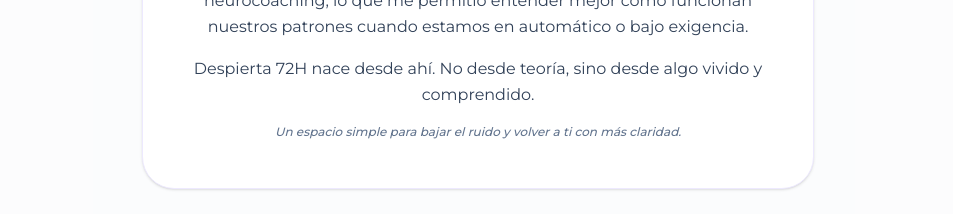
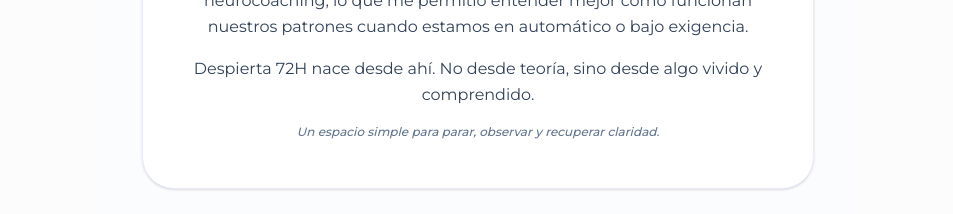
Before and after one commit to cursossolange/despierta-72h, a React (Vite) app: page / in a window 1280 px wide. Shown: the part 2820-3034 px from the top of the page, without its empty margins (162-1115 px from the left). Built offline with nearby package versions, Linux system fonts and the light colour scheme; no server answers.

Commit message:
Update LandingPage.tsx

```diff
--- a/src/components/LandingPage.tsx
+++ b/src/components/LandingPage.tsx
@@ -339,7 +339,7 @@ export default function LandingPage({ onPurchase }: LandingPageProps) {
                 <p>Ese aprendizaje vino después, cuando me tocó vivir mis propios procesos y entender que muchas veces no se trata de resolver más rápido, sino de parar.</p>
                 <p>En ese camino profundicé en neurociencia y me formé en neurocoaching, lo que me permitió entender mejor cómo funcionan nuestros patrones cuando estamos en automático o bajo exigencia.</p>
                 <p>Despierta 72H nace desde ahí. No desde teoría, sino desde algo vivido y comprendido.</p>
-                <p className="italic text-slate-500 font-medium text-xs mt-2">Un espacio simple para bajar el ruido y volver a ti con más claridad.</p>
+               <p className="italic text-slate-500 font-medium text-xs mt-2">Un espacio simple para parar, observar y recuperar claridad.</p>
               </div>
             </div>
           </div>
```
